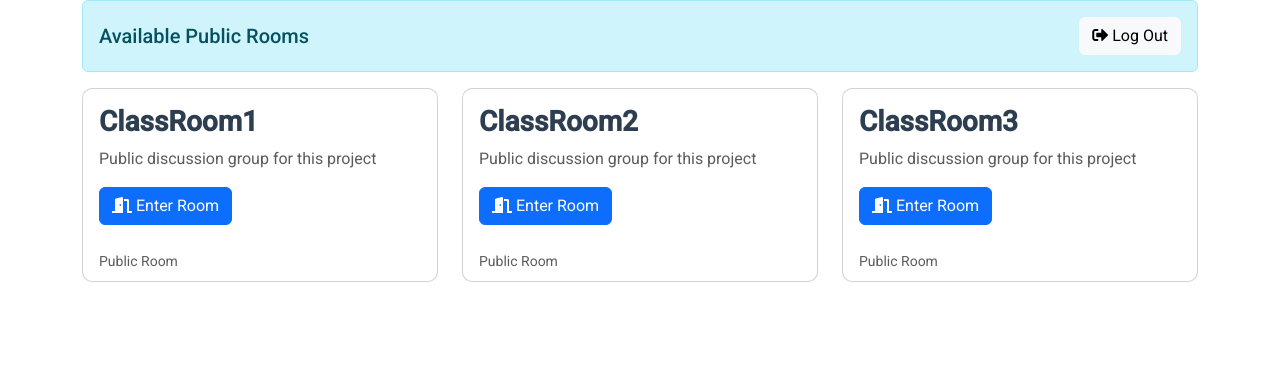
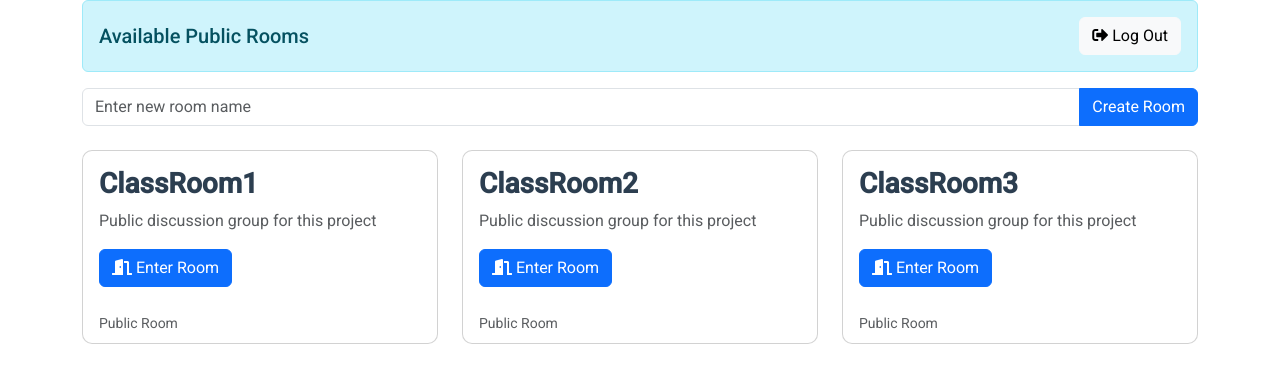
Before and after one commit to PankajV91505/chatapp-django, a Django app: page / in a window 1280 px wide. Shown: the part 56-439 px from the top of the page. Run offline with Django 4.2, Linux system fonts and the light colour scheme; a user stored in the database is signed in; data comes from the database, SQL or seed files in the repository.

Commit message:
Add room creation form to rooms template

```diff
--- a/chatapp-django/wechatpp/templates/rooms.html
+++ b/chatapp-django/wechatpp/templates/rooms.html
@@ -12,6 +12,16 @@
                 <button type="submit" class="btn btn-light">
                     <i class="fas fa-sign-out-alt"></i> Log Out
                 </button>
+            </form>
+        </div>
+
+        <div class="mb-4">
+            <form method="post" action="{% url 'rooms' %}">
+                {% csrf_token %}
+                <div class="input-group">
+                    <input type="text" name="room_name" class="form-control" placeholder="Enter new room name" required>
+                    <button type="submit" class="btn btn-primary">Create Room</button>
+                </div>
             </form>
         </div>
 
```
